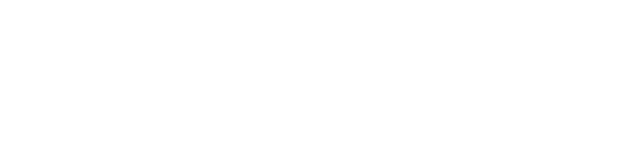
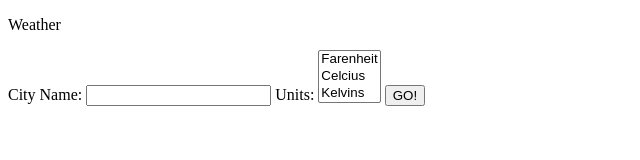
Before and after one commit to goodalls/weather-project, a website: page index.html in a window 1280 px wide. Shown: the whole page, without its empty margins (0-640 px from the left). Drawn offline with Linux system fonts and the light colour scheme.

Commit message:
added options

```diff
--- a/index.html
+++ b/index.html
@@ -1,12 +1,23 @@
 <!DOCTYPE html>
 <html lang="en">
-<head>
-    <meta charset="UTF-8">
-    <meta http-equiv="X-UA-Compatible" content="IE=edge">
-    <meta name="viewport" content="width=device-width, initial-scale=1.0">
-    <title>Document</title>
-</head>
-<body>
-
-</body>
+  <head>
+    <meta charset="UTF-8" />
+    <meta http-equiv="X-UA-Compatible" content="IE=edge" />
+    <meta name="viewport" content="width=device-width, initial-scale=1.0" />
+    <title>Weather Document</title>
+  </head>
+  <body>
+    <p>Weather</p>
+    <form action="/" method="post">
+      <label for="city">City Name:</label>
+      <input type="text" name="city" id="city" />
+      <label for="units">Units:</label>
+      <select id="units" name="units" size="3" multiple>
+        <option value="imperial">Farenheit</option>
+        <option value="metric">Celcius</option>
+        <option value="standard">Kelvins</option>
+      </select>
+      <button type="submit">GO!</button>
+    </form>
+  </body>
 </html>
--- a/package.json
+++ b/package.json
@@ -9,6 +9,7 @@
   "author": "",
   "license": "ISC",
   "dependencies": {
+    "body-parser": "^1.20.1",
     "dotenv": "^16.0.3",
     "express": "^4.18.2"
   }
```
Also changed, not shown: app.js (+18 -7 lines), 1 other file.
